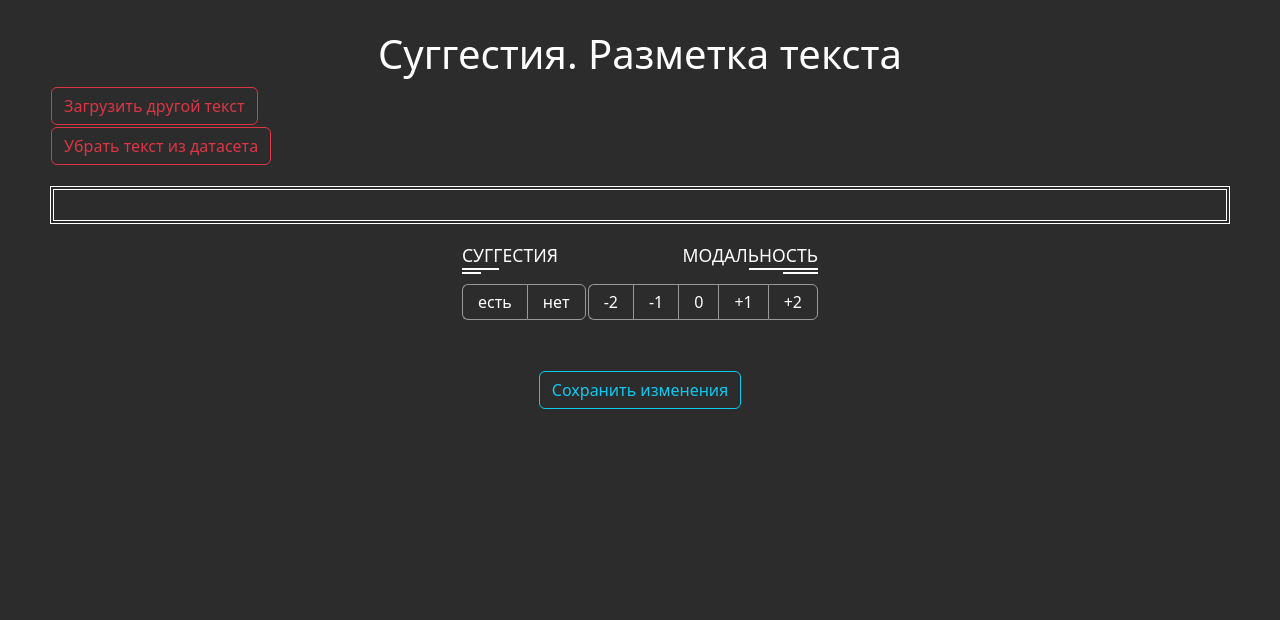
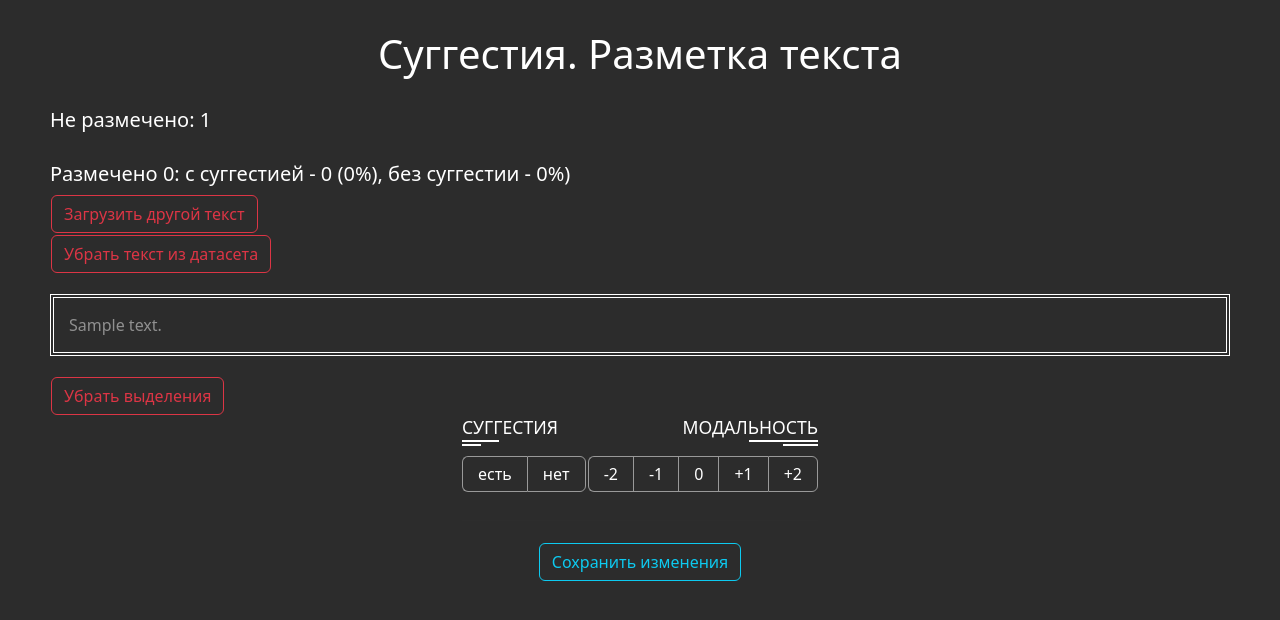
Before and after one commit to antonkhnykin/markup_suggestio, a PHP site: page / in a window 1280 px wide. Shown: the top 620 px of the page. Run offline with PHP 8.4, Linux system fonts and the light colour scheme; tables that the repository leaves empty or names only in its code hold one stand-in row (values such as "Sample post"); data that the repository does not hold is empty; some libraries are stand-ins or nearby versions.

Commit message:
Add files via upload

```diff
--- a/php/delete.php
+++ b/php/delete.php
@@ -1,8 +1,8 @@
 <?php
 
-define('DB_USER', ""); // логин админа БД
-define('DB_PASSWORD', ""); // пароль админа БД
-define('DB_DATABASE', ""); // база данных
+define('DB_USER', "c19009"); // логин админа БД
+define('DB_PASSWORD', "ZllsT7zv"); // пароль админа БД
+define('DB_DATABASE', "c19009_main"); // база данных
 define('DB_SERVER', "localhost"); // сервер 'localhost'
 $connection = new mysqli(DB_SERVER, DB_USER, DB_PASSWORD, DB_DATABASE);
 
--- a/php/index.php
+++ b/php/index.php
@@ -9,15 +9,43 @@
     <title>Суггестия. Разметка текста</title>
     <link crossorigin="anonymous" href="https://cdn.jsdelivr.net/npm/bootstrap@5.2.3/dist/css/bootstrap.min.css" integrity="sha384-rbsA2VBKQhggwzxH7pPCaAqO46MgnOM80zW1RWuH61DGLwZJEdK2Kadq2F9CUG65" rel="stylesheet">
     <link href="main.css" rel="stylesheet">
+    <script src="https://ajax.googleapis.com/ajax/libs/jquery/2.1.1/jquery.min.js"></script>
+
+    <script>
+        $(document).on("mouseup", ".test", function() {
+          styliString();
+        });
+
+        function doClear() {
+            document.getElementById('p_text').textContent = document.getElementById('hidden_text').value.toString();
+            document.getElementById('voc').value = '';
+        }
+
+        function styliString() {
+          if (window.getSelection() == '') {
+            return false;
+          }
+          var hidden = document.getElementById('voc');
+          var range = window.getSelection().getRangeAt(0);
+          var selectionContents = range.extractContents();
+          var span = document.createElement("span");
+          span.appendChild(selectionContents);
+          span.setAttribute("class", "selected");
+          span.style.backgroundColor = "yellow";
+          span.style.color = "green";
+          range.insertNode(span);
+          hidden.value = hidden.value + '///' + window.getSelection().toString();
+        }
+    </script>
 </head>
 <body>
     <main>
         <h1>Суггестия. Разметка текста</h1>
 
 <?php
-define('DB_USER', ""); // логин админа БД
-define('DB_PASSWORD', ""); // пароль админа БД
-define('DB_DATABASE', ""); // база данных
+define('DB_USER', "c19009"); //логин админа БД
+define('DB_PASSWORD', "ZllsT7zv"); // пароль админа БД
+define('DB_DATABASE', "c19009_main"); // база данных
 define('DB_SERVER', "localhost"); // сервер 'localhost'
 
 $connection = new mysqli(DB_SERVER, DB_USER, DB_PASSWORD, DB_DATABASE);
@@ -30,6 +58,10 @@ $sql2 = "SELECT * FROM texts_zen WHERE status=1";
 $result2 = $connection->query($sql2);
 $num_results_ready = $result2->num_rows;
 
+$sql_suggest = "SELECT * FROM texts_zen WHERE status=1 AND suggestio = 1";
+$result_suggest = $connection->query($sql_suggest);
+$num_results_suggest = $result_suggest->num_rows;
+
 if ($num_results != 0) {
 	$num = rand(0, $num_results - 1);
 	for ($i = 0; $i < $num_results; $i++)
@@ -39,7 +71,12 @@ if ($num_results != 0) {
 		if ($i == $num) {
 			$id = $row['id'];
 			$text = $row['text'];
-        		echo "<h5>Осталось разметить: ".$num_results." (размечено: ".$num_results_ready.")</h5>\n";
+        		echo "<h5>Не размечено: ".$num_results."</h5>\n";
+        		if ($num_results_ready == 0) {
+        		    echo "<h5>Размечено 0: с суггестией - 0 (0%), без суггестии - 0%)</h5>\n";
+        		} else {
+            		echo "<h5>Размечено ".$num_results_ready.": с суггестией - ".$num_results_suggest." (".round($num_results_suggest/$num_results_ready*100, 1)."%), без суггестии - ".($num_results_ready-$num_results_suggest)." (".round(($num_results_ready-$num_results_suggest)/$num_results_ready*100, 1)."%)</h5>\n";
+        		}
 		}
 	   }
 }
@@ -58,8 +95,20 @@ if ($num_results != 0) {
                 echo "</td>\n";
             echo "</tr>\n";
         echo "</table>\n";
-echo "       <p>".iconv('cp1251','utf-8', $text)."</p>\n";
+echo "       <p id='p_text' class='test'>".iconv('cp1251','utf-8', $text)."</p>\n";
+echo "       <input type=hidden id='hidden_text' value='".iconv('cp1251','utf-8', $text)."'>\n";
+
+        echo "<table class=table_by_css>\n";
+            echo "<tr>\n";
+                echo "<td align=left>\n";
+                echo "<form method=post action=index.php?ids=".$id.">\n";
+                        echo "<input class='btn btn-outline-danger' type=button value='Убрать выделения' onclick='doClear();' />\n";
+                echo "</form>\n";
+                echo "</td></tr>\n";
+            echo "</tr>\n";
+        echo "</table>\n";
 ?>
+
     </main>
     <form method="post" action="save.php">
         <table class="table_center_by_css">
@@ -81,6 +130,7 @@ echo "       <p>".iconv('cp1251','utf-8', $text)."</p>\n";
                         <div class="form_radio_group-item">
 <?php
                             echo "<input type=hidden name=id value=".$id.">\n";
+                            echo "<input type=hidden name=vocab id=voc value=''>\n";
 ?>
                             <input id="radio-1" type="radio" name="suggestio" value="1" required>
                             <label for="radio-1">есть</label>
```
Also changed, not shown: php/save.php (+6 -4 lines).
